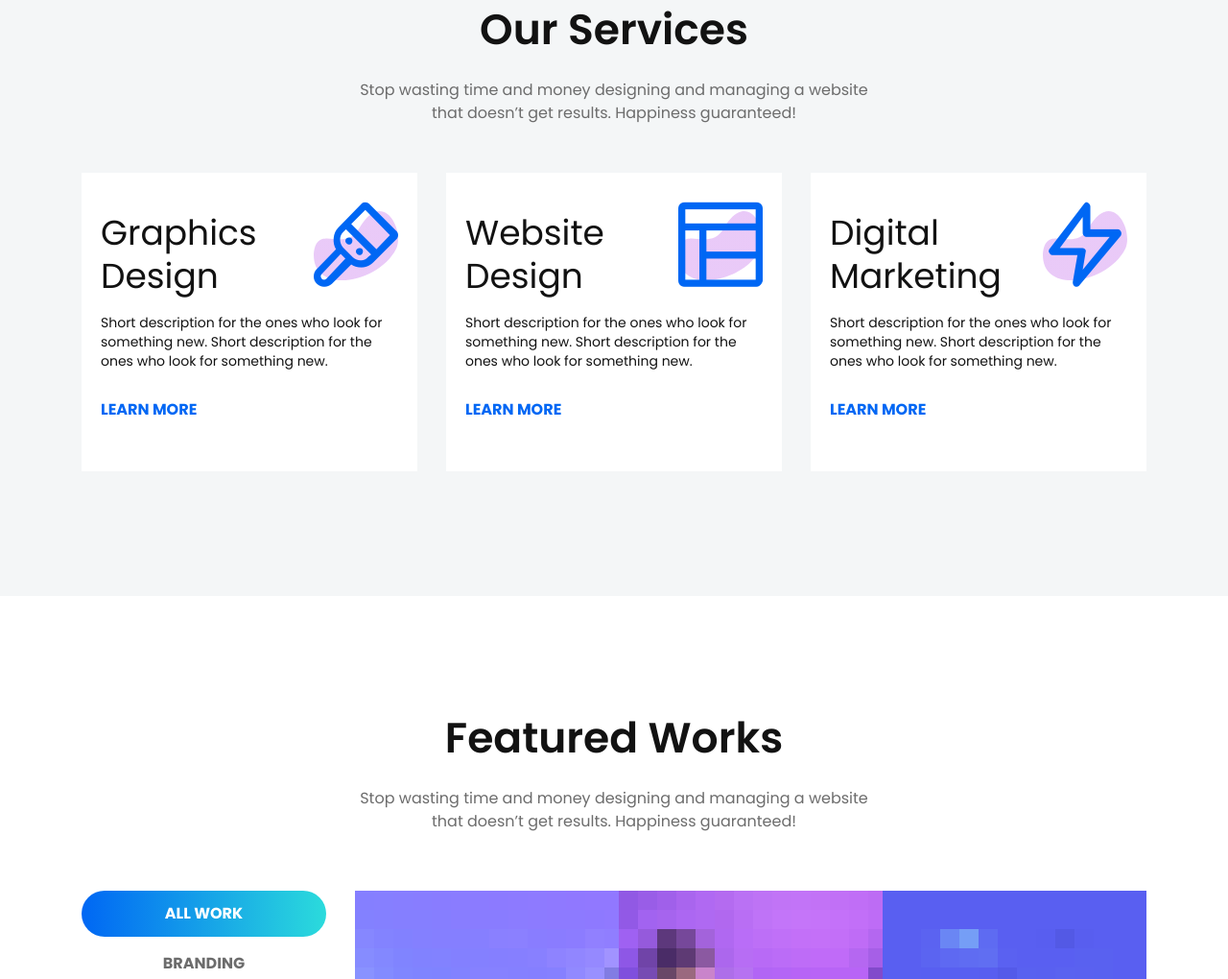
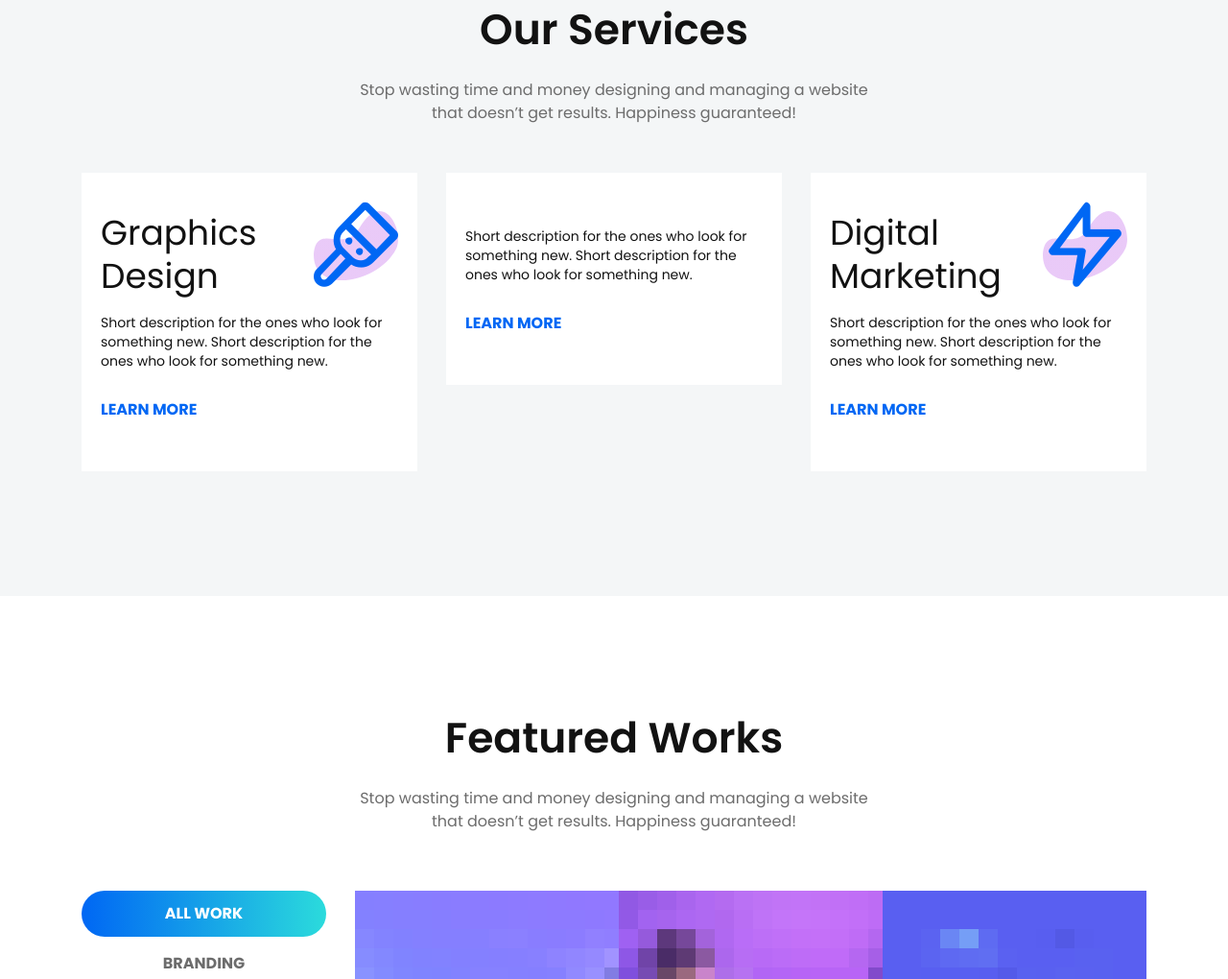
Before and after one commit to ridbay/Web-for-test, a plain HTML site: page index.html in a window 1280 px wide. Shown: the part 895-1915 px from the top of the page at 96% size. Drawn offline with Linux system fonts and the light colour scheme.

Commit message:
silver changd

```diff
--- a/index.html
+++ b/index.html
@@ -221,13 +221,13 @@
                 </div>
                 <div class="col-lg-4 col-md-7 col-sm-9">
                     <div class="single-features mt-40">
-                        <div class="features-title-icon d-flex justify-content-between">
+                        <!-- <div class="features-title-icon d-flex justify-content-between">
                             <h4 class="features-title"><a href="#">Website Design</a></h4>
                             <div class="features-icon">
                                 <i class="lni lni-layout"></i>
                                 <img class="shape" src="assets/images/f-shape-1.svg" alt="Shape">
                             </div>
-                        </div>
+                        </div> -->
                         <div class="features-content">
                             <p class="text">Short description for the ones who look for something new. Short description for the ones who look for something new.</p>
                             <a class="features-btn" href="#">LEARN MORE</a>
```
